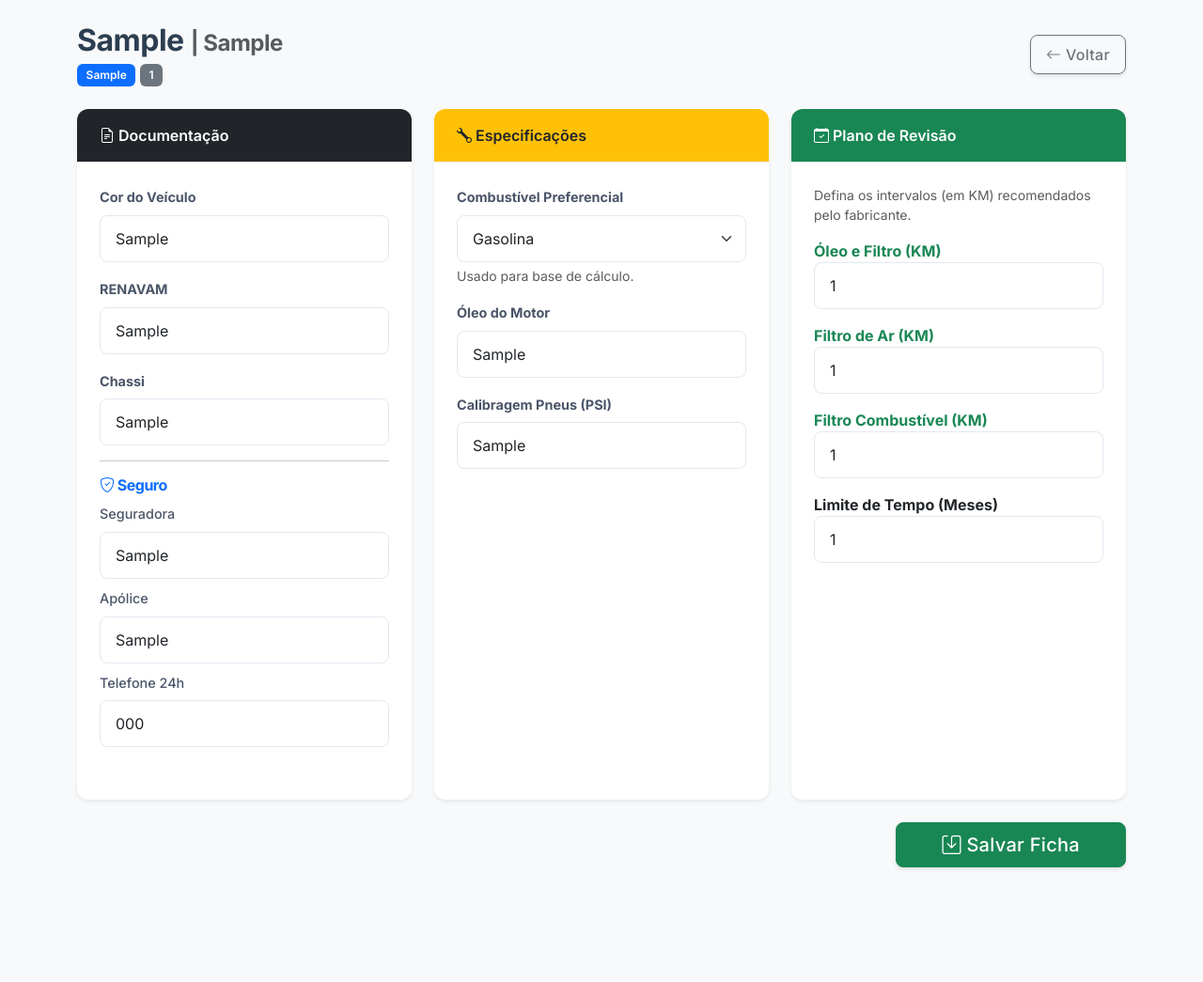
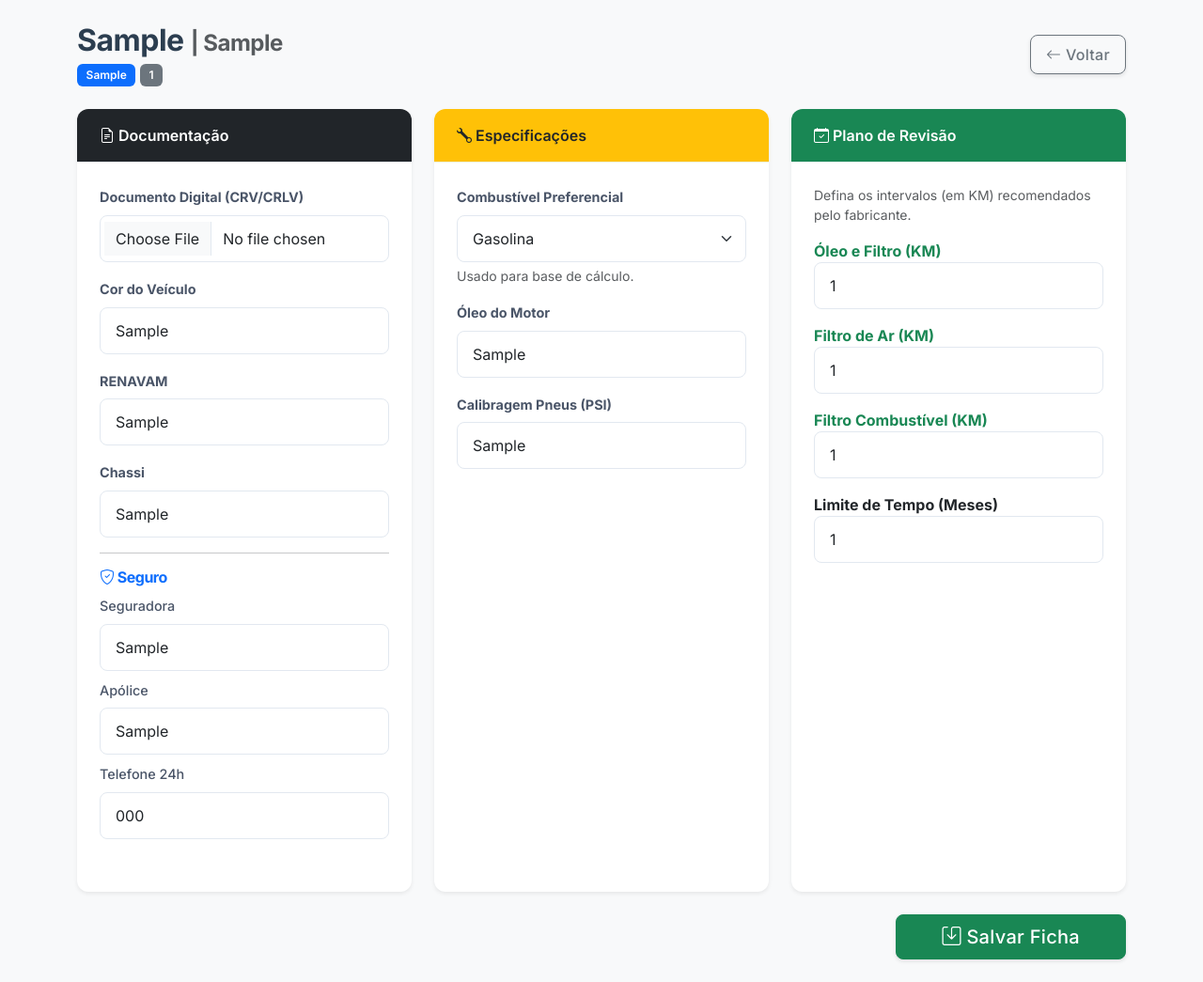
Before and after one commit to vipassos/frotaeng, a PHP site: page /veiculo_ficha.php?id=1 in a window 1280 px wide. Shown: the whole page at 94% size. Before the commit the page ends 925 px from the top, so only its background shows below. Run offline with PHP 8.4, Linux system fonts and the light colour scheme; a user stored in the database is signed in; tables that the repository leaves empty hold one stand-in row (values such as "Sample post").

Commit message:
Implement Digital Documentation Module (CRV)
- Add `arquivo_crv` column to `veiculos` table via migration.
- Add file upload logic to `veiculo_ficha.php`.
- Modify `veiculo_ficha.php` to display file input and view button.
- Modify `index.php` to show PDF icon for vehicles with documentation.
- Ensure `assets/docs/` directory exists.

```diff
--- /dev/null
+++ b/migration.sql
@@ -0,0 +1 @@
+ALTER TABLE veiculos ADD COLUMN arquivo_crv VARCHAR(255) DEFAULT NULL;
--- a/veiculo_ficha.php
+++ b/veiculo_ficha.php
@@ -26,14 +26,46 @@ if ($_SERVER['REQUEST_METHOD'] == 'POST') {
     $int_comb = $_POST['intervalo_filtro_comb_km'];
     $int_meses = $_POST['intervalo_tempo_meses'];
 
+    // Lógica de Upload do Arquivo CRV
+    $nome_arquivo = null;
+    if (isset($_FILES['arquivo_crv']) && $_FILES['arquivo_crv']['error'] == 0) {
+        $ext = pathinfo($_FILES['arquivo_crv']['name'], PATHINFO_EXTENSION);
+        if (strtolower($ext) == 'pdf') {
+            $novo_nome = "crv_" . $id . "_" . time() . ".pdf";
+
+            // Garante que o diretório existe
+            if (!is_dir("assets/docs")) {
+                mkdir("assets/docs", 0755, true);
+            }
+
+            if (move_uploaded_file($_FILES['arquivo_crv']['tmp_name'], "assets/docs/" . $novo_nome)) {
+                $nome_arquivo = $novo_nome;
+            }
+        }
+    }
+
     // Atualiza todos os dados
+    if ($nome_arquivo) {
+        $sql = "UPDATE veiculos SET
+                cor=?, renavam=?, chassi=?, combustivel_padrao=?, oleo_motor=?, calibragem_pneus=?,
+                seguradora=?, apolice=?, telefone_seguro=?,
+                intervalo_oleo_km=?, intervalo_filtro_ar_km=?, intervalo_filtro_comb_km=?, intervalo_tempo_meses=?,
+                arquivo_crv=?
+                WHERE id=?";
+
+        $params = [
+            $cor, $renavam, $chassi, $combustivel, $oleo, $pneus,
+            $seguradora, $apolice, $tel_seguro,
+            $int_oleo, $int_ar, $int_comb, $int_meses,
+            $nome_arquivo,
+            $id
+        ];
+    } else {
         $sql = "UPDATE veiculos SET
                 cor=?, renavam=?, chassi=?, combustivel_padrao=?, oleo_motor=?, calibragem_pneus=?,
                 seguradora=?, apolice=?, telefone_seguro=?,
                 intervalo_oleo_km=?, intervalo_filtro_ar_km=?, intervalo_filtro_comb_km=?, intervalo_tempo_meses=?
                 WHERE id=?";
-
-    $stmt = $pdo->prepare($sql);
 
         $params = [
             $cor, $renavam, $chassi, $combustivel, $oleo, $pneus,
@@ -41,6 +73,9 @@ if ($_SERVER['REQUEST_METHOD'] == 'POST') {
             $int_oleo, $int_ar, $int_comb, $int_meses,
             $id
         ];
+    }
+
+    $stmt = $pdo->prepare($sql);
 
     if($stmt->execute($params)) {
         $msg = "Ficha e Plano de Manutenção atualizados com sucesso!";
@@ -87,7 +122,7 @@ if(!$v) die("Veículo não encontrado.");
         </div>
     <?php endif; ?>
 
-    <form method="POST">
+    <form method="POST" enctype="multipart/form-data">
         <input type="hidden" name="id" value="<?= $v['id'] ?>">
 
         <div class="row">
@@ -96,6 +131,17 @@ if(!$v) die("Veículo não encontrado.");
                 <div class="card shadow-sm h-100">
                     <div class="card-header bg-dark text-white"><i class="bi bi-file-earmark-text"></i> Documentação</div>
                     <div class="card-body">
+                        <div class="mb-3">
+                            <label class="form-label fw-bold">Documento Digital (CRV/CRLV)</label>
+                            <input type="file" name="arquivo_crv" class="form-control" accept="application/pdf">
+                            <?php if(!empty($v['arquivo_crv'])): ?>
+                                <div class="mt-2">
+                                    <a href="assets/docs/<?= $v['arquivo_crv'] ?>" target="_blank" class="btn btn-sm btn-primary">
+                                        <i class="bi bi-eye"></i> Visualizar Documento
+                                    </a>
+                                </div>
+                            <?php endif; ?>
+                        </div>
                         <div class="mb-3">
                             <label class="form-label fw-bold">Cor do Veículo</label>
                             <input type="text" name="cor" class="form-control" value="<?= $v['cor'] ?>" placeholder="Ex: Branco">
```
Also changed, not shown: index.php (+6 -1 lines), 1 other file. Lines whose indentation alone changed are shown as unchanged.
